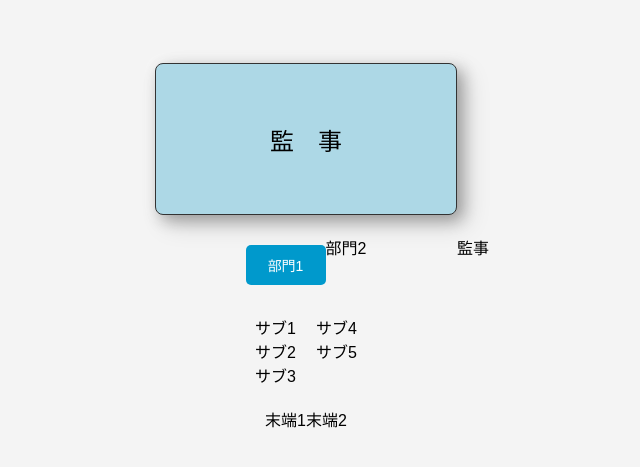
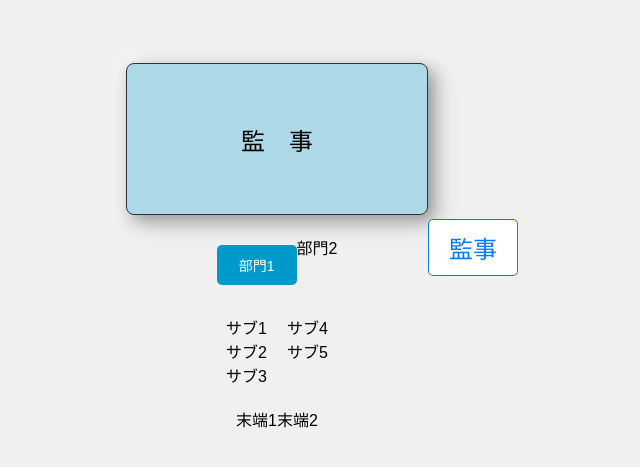
Before and after one commit to r5naganopm/prog-89.github.io, a plain HTML site: page index.html in a window 1280 px wide. Shown: the part 153-620 px from the top of the page, without its empty margins (318-958 px from the left). Drawn offline with Linux system fonts and the light colour scheme.

Commit message:
Update styles.css

```diff
--- a/styles.css
+++ b/styles.css
@@ -92,3 +92,32 @@ body {
 .box:last-child::after {
   display: none;
 }
+
+body {
+    display: flex;
+    justify-content: center;
+    align-items: center;
+    height: 100vh;
+    background-color: #f0f0f0;
+    margin: 0;
+}
+
+.button {
+    display: inline-block;
+    padding: 10px 20px;
+    background-color: white;
+    border: 1px solid #007BFF;
+    border-radius: 5px;
+    color: #007BFF;
+    font-family: 'Arial', sans-serif;
+    font-size: 24px;
+    text-align: center;
+    cursor: pointer;
+    position: relative;
+    transition: all 0.3s ease;
+}
+
+.button:hover {
+    background-color: #007BFF;
+    color: white;
+}
```
